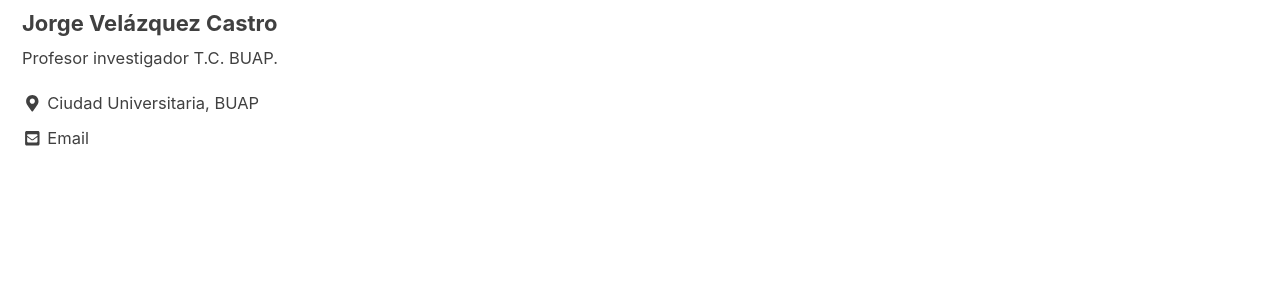
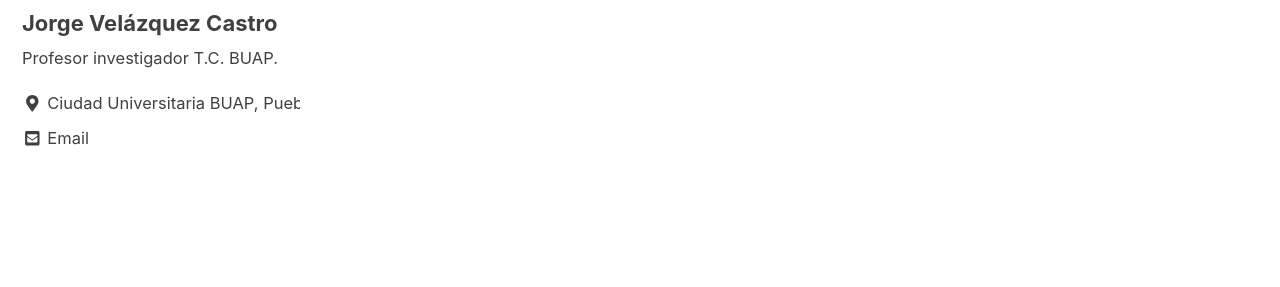
Before and after one commit to juliojx/jorgevc, a Jekyll site: the page built from index.html, in a window 1280 px wide. Shown: the part 274-561 px from the top of the page. Built offline with Jekyll 4.4.1, drawn with Linux system fonts in a browser that asks for light colours; cached includes are drawn as plain includes; nearby versions of some CDN libraries; the list of posts is cut into pages by our own code.

Commit message:
Initial commit

```diff
--- a/_config.yml
+++ b/_config.yml
@@ -104,7 +104,7 @@ author:
   name             : "Jorge Velázquez Castro"
   avatar           : "assets/images/Infoimages/bio-photo.jpg"
   bio              : "Profesor investigador T.C. BUAP."
-  location         : "Ciudad Universitaria, BUAP"
+  location         : "Ciudad Universitaria BUAP, Puebla, México"
   email            : "https://www.researchgate.net/profile/Jorge_Velazquez-Castro"
   links:
     - label: "Email"
```
